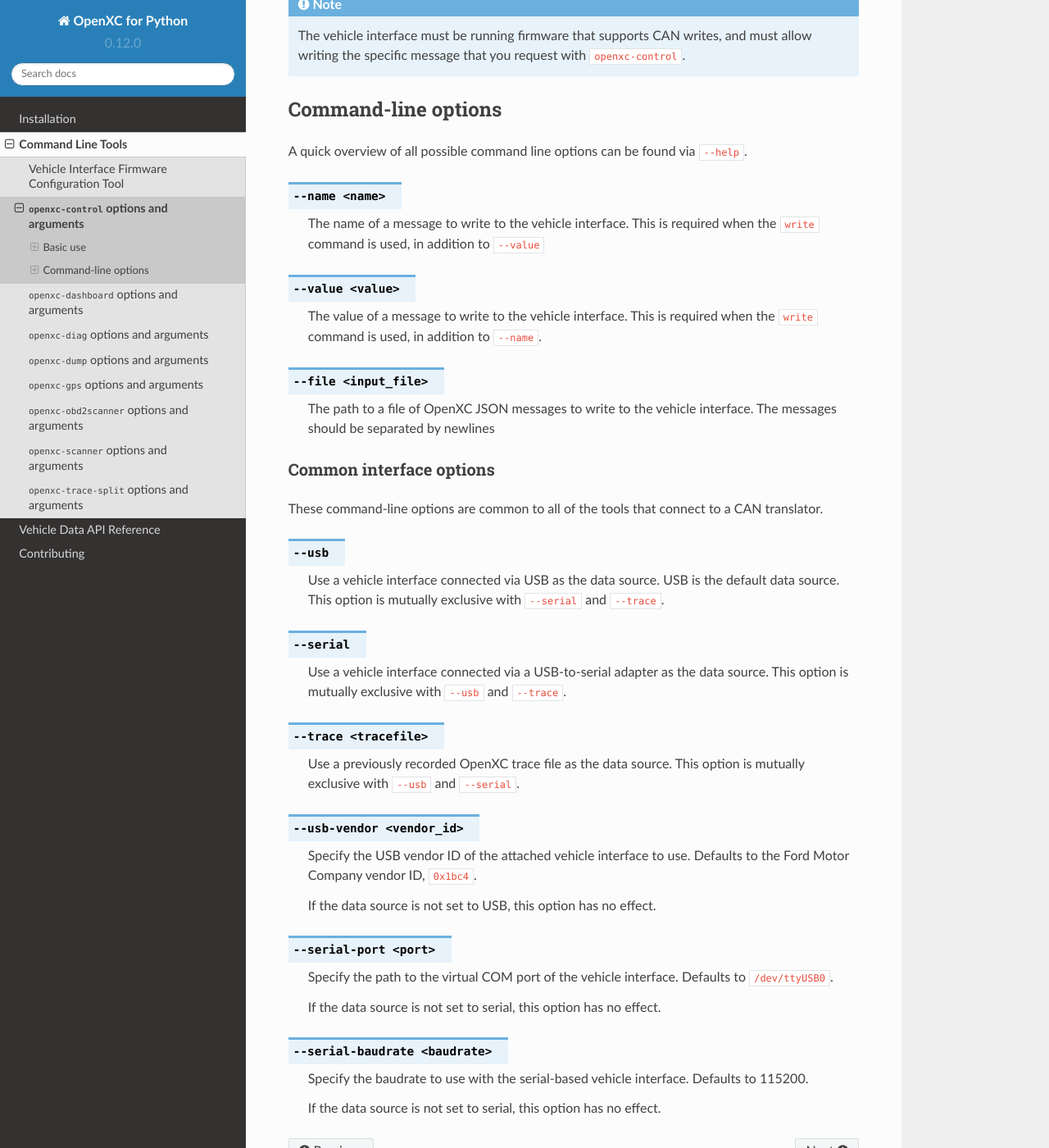
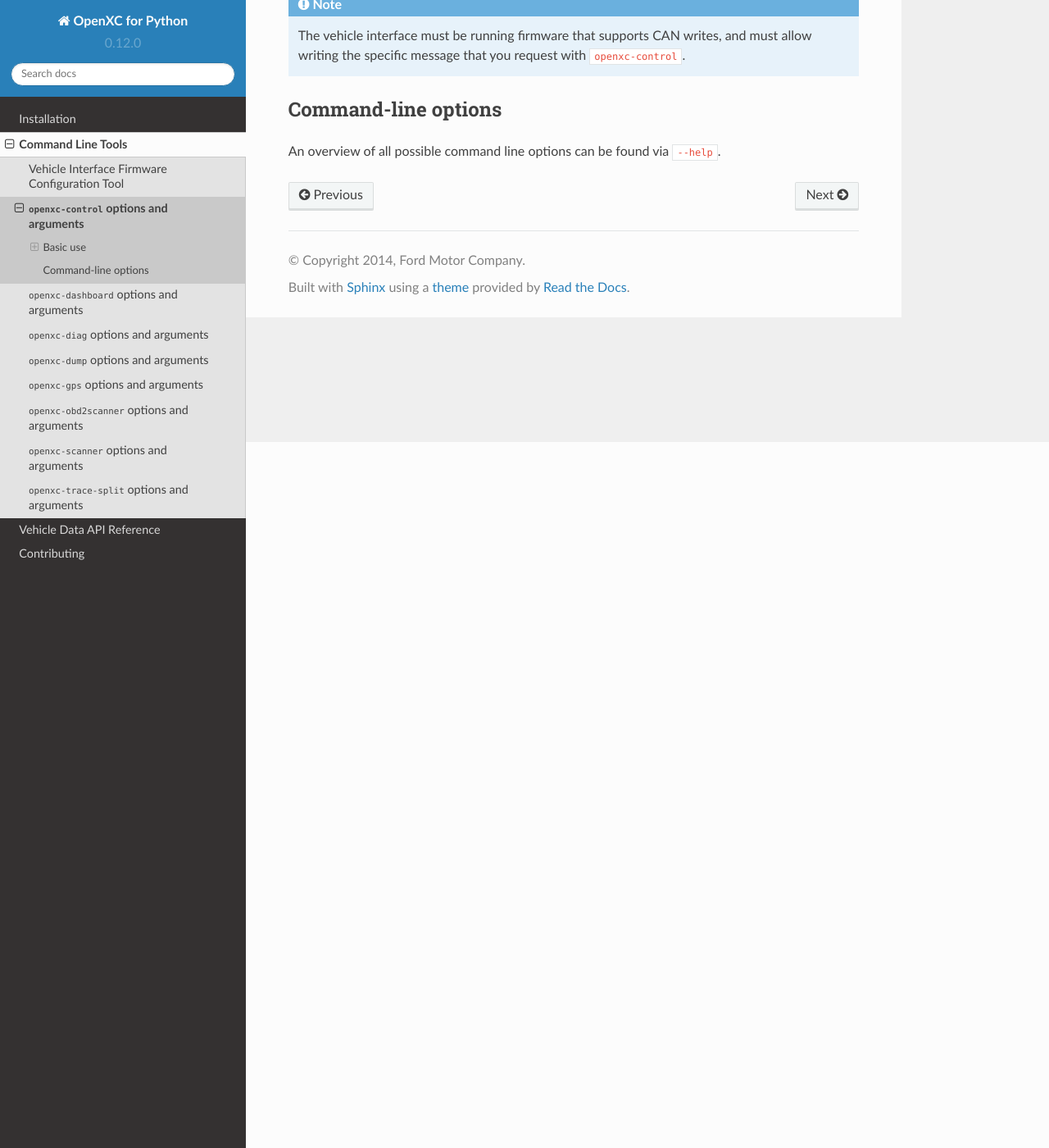
Before and after one commit to openxc/openxc-python, a Sphinx documentation site: the page built from docs/tools/control.rst, in a window 1280 px wide and 1400 px high, scrolled down 861 px. Shown: the whole window at 82% size. Built offline with Sphinx 7.4.7 and the Read the Docs theme 2.0.0, drawn with Linux system fonts in a browser that asks for light colours.

Commit message:
Remove duplicate and often out of date cmd line option docs.
The canonical place for docs will be the help strings viewed by passing
-h or --help.

```diff
--- a/docs/_shared/common_cmdoptions.rst
+++ /dev/null
@@ -1,43 +0,0 @@
-------------------------
-Common interface options
-------------------------
-
-These command-line options are common to all of the tools that connect to a CAN
-translator.
-
-.. cmdoption:: --usb
-
-    Use a vehicle interface connected via USB as the data source. USB is the
-    default data source. This option is mutually exclusive with ``--serial``
-    and ``--trace``.
-
-.. cmdoption:: --serial
-
-    Use a vehicle interface connected via a USB-to-serial adapter as the data
-    source. This option is mutually exclusive with ``--usb`` and ``--trace``.
-
-.. cmdoption:: --trace <tracefile>
-
-    Use a previously recorded OpenXC trace file as the data source. This option
-    is mutually exclusive with ``--usb`` and ``--serial``.
-
-.. cmdoption:: --usb-vendor <vendor_id>
-
-    Specify the USB vendor ID of the attached vehicle interface to use. Defaults to
-    the Ford Motor Company vendor ID, ``0x1bc4``.
-
-    If the data source is not set to USB, this option has no effect.
-
-.. cmdoption:: --serial-port <port>
-
-    Specify the path to the virtual COM port of the vehicle interface. Defaults to
-    ``/dev/ttyUSB0``.
-
-    If the data source is not set to serial, this option has no effect.
-
-.. cmdoption:: --serial-baudrate <baudrate>
-
-    Specify the baudrate to use with the serial-based vehicle interface. Defaults
-    to 115200.
-
-    If the data source is not set to serial, this option has no effect.
--- a/docs/tools/control.rst
+++ b/docs/tools/control.rst
@@ -47,22 +47,5 @@
 Command-line options
 ====================
 
-A quick overview of all possible command line options can be found via
+An overview of all possible command line options can be found via
 ``--help``.
-
-.. cmdoption:: --name <name>
-
-    The name of a message to write to the vehicle interface. This is required when
-    the ``write`` command is used, in addition to ``--value``
-
-.. cmdoption:: --value <value>
-
-    The value of a message to write to the vehicle interface. This is required when
-    the ``write`` command is used, in addition to ``--name``.
-
-.. cmdoption:: --file <input_file>
-
-    The path to a file of OpenXC JSON messages to write to the vehicle interface.
-    The messages should be separated by newlines
-
-.. include:: ../_shared/common_cmdoptions.rst
--- a/docs/tools/dashboard.rst
+++ b/docs/tools/dashboard.rst
@@ -70,11 +70,8 @@
 
     $ openxc-dashboard --trace monday-trace.json
 
-
 Command-line options
 ====================
 
-A quick overview of all possible command line options can be found via
+An overview of all possible command line options can be found via
 ``--help``.
-
-.. include:: ../_shared/common_cmdoptions.rst
```
Also changed, not shown: docs/tools/dump.rst (+1 -8 lines), docs/tools/gps.rst (+1 -8 lines).
